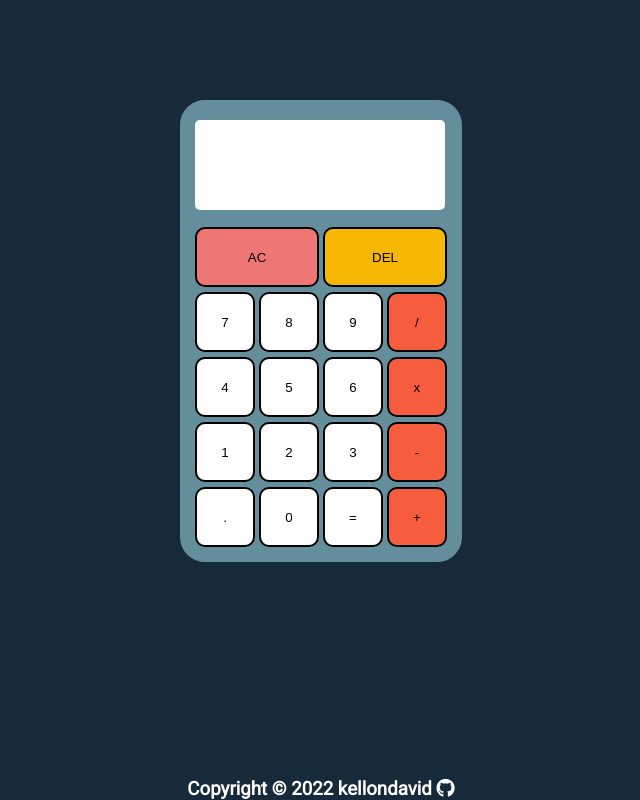
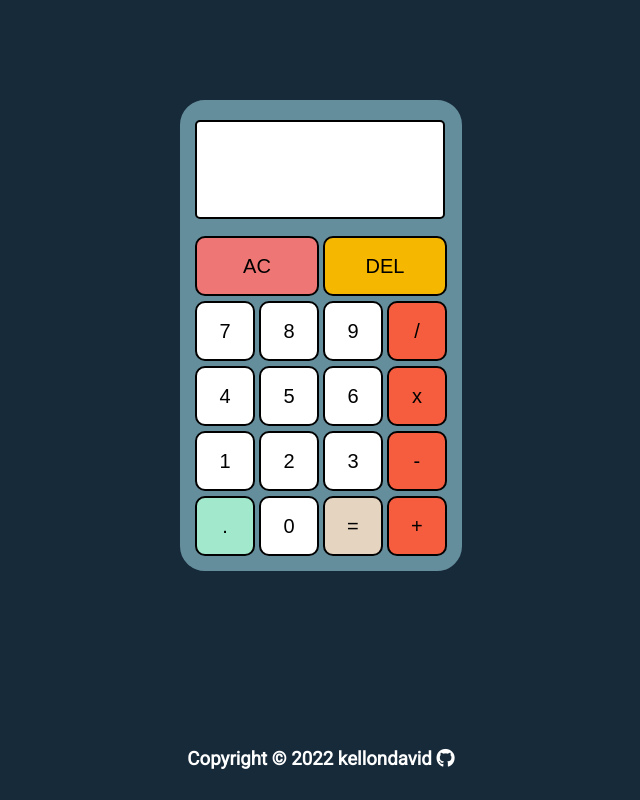
Before and after one commit to kellondavid/calculator, a plain HTML site: page index.html in a window 1280 px wide. Shown: the whole page, without its empty margins (319-959 px from the left). Drawn offline with Linux system fonts and the light colour scheme; a web font is replaced by a local one.

Commit message:
add background colors to buttons

```diff
--- a/style.css
+++ b/style.css
@@ -26,6 +26,7 @@ body {
     background-color: white;
     height: auto;
     width: 250px;
+    border: 2px solid black;
     border-radius: 5px;
     margin-bottom: 12px;
     margin-top: 5px;
@@ -74,6 +75,15 @@ button {
     background-color: white;
     color: black;
     border-radius: 10px;
+    font-size: 20px;
+}
+
+.dot {
+    background-color: #A1E8CC;
+}
+
+.equal {
+    background-color: #E5D4C0;
 }
 
 button:hover {
@@ -85,6 +95,7 @@ footer {
     bottom: 0;
     text-align: center;
     color: white;
+    margin-bottom: 30px;
 }
 
 .fa-github:hover {
```
